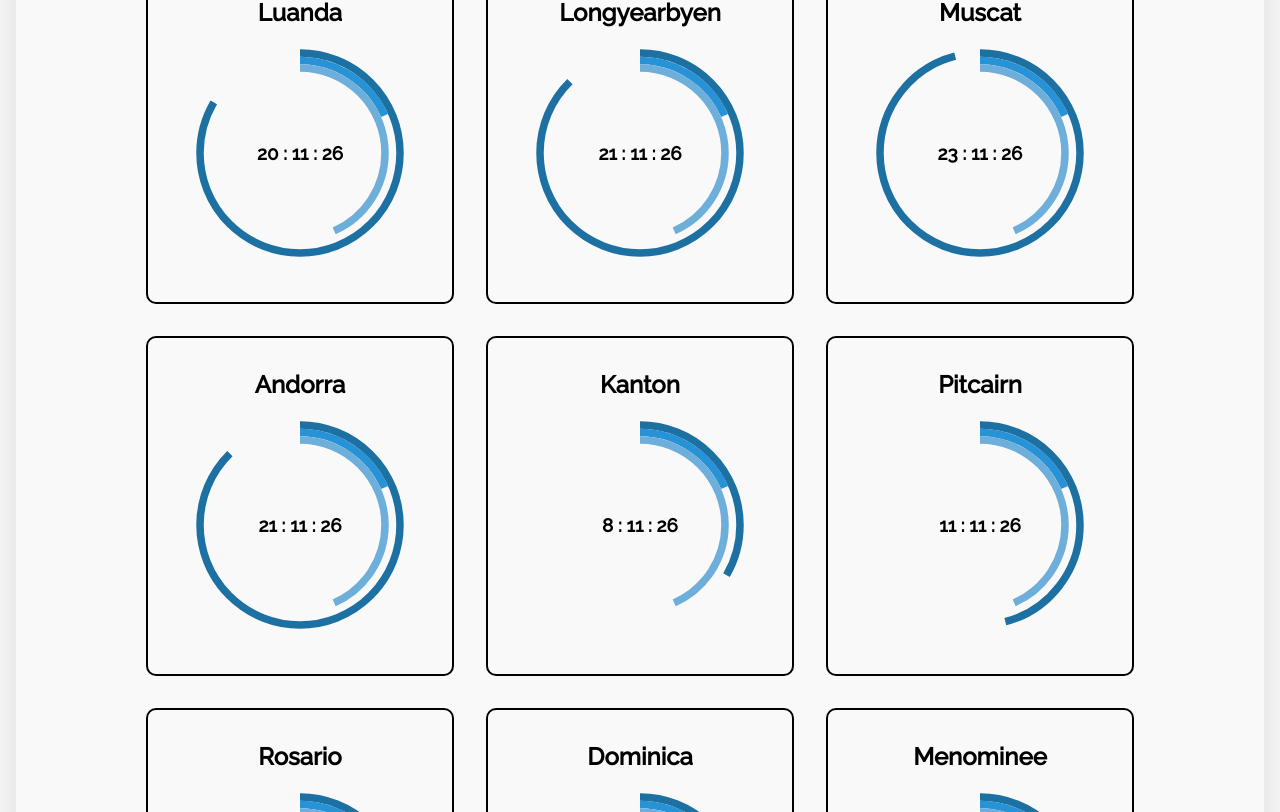
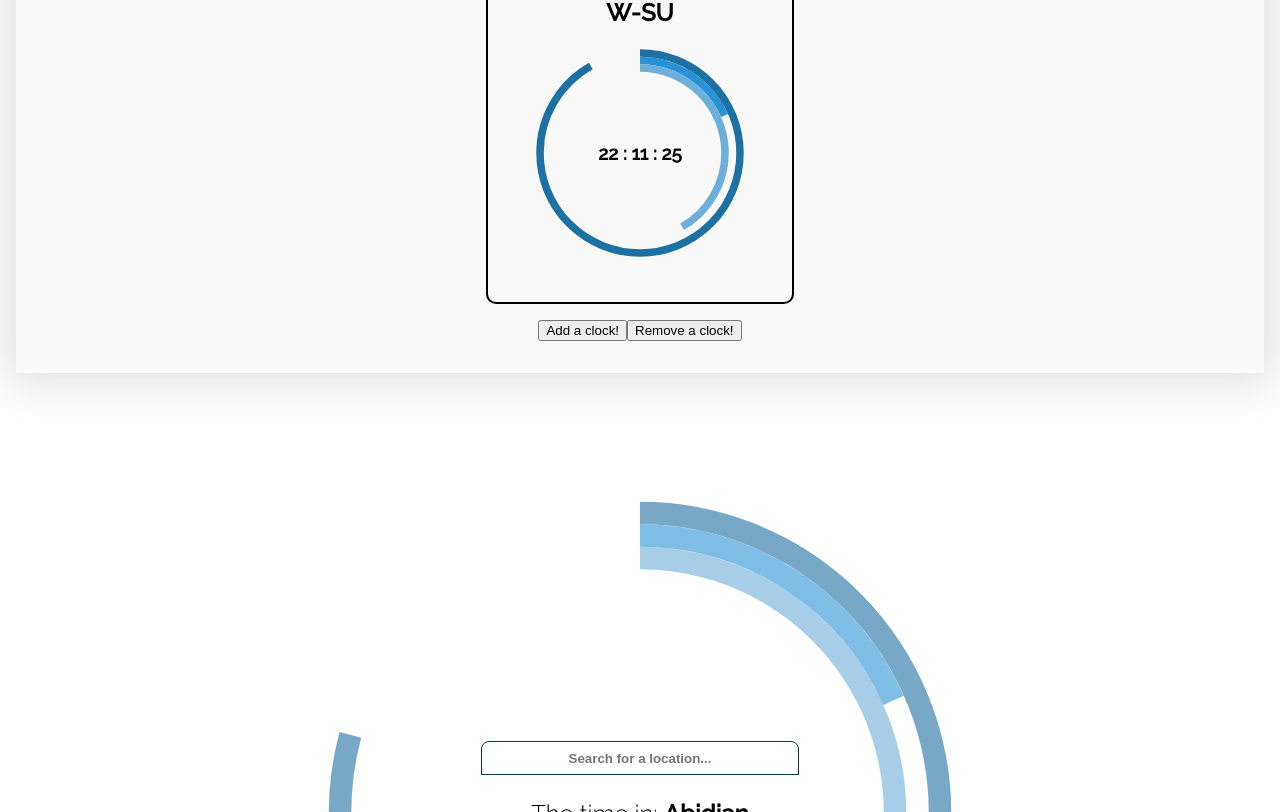
Before and after one commit to conermurphy/SVG-World-Clocks, a React (Create React App) app: page / in a window 1280 px wide. Shown: the part 948-1760 px from the top of the page. Built offline with nearby package versions, Linux system fonts and the light colour scheme.

Commit message:
WIP add/remove buttons

```diff
--- a/src/components/App.js
+++ b/src/components/App.js
@@ -11,7 +11,8 @@ class App extends React.Component {
   constructor(props)  {
     super(props);
     this.state = {
-        choice: ''
+        choice: '',
+        children: []
     };
   }
 
@@ -29,6 +30,31 @@ class App extends React.Component {
     return random;
   }
 
+  // clockGen = () => {
+  //   for(let i = 0; i < 5; i++)  {
+  //     console.log(i)
+  //     // {<Clock key = {i} number = {this.randomNum()}/>}
+
+  //   }
+  // }
+
+  // Look into a better way of doing this.
+  addClock(){
+    this.setState({
+      children: [
+        <Clock number = {this.randomNum()}/>,
+        this.state.children,
+      ]
+    })
+    console.log(this.state.children)
+  }
+
+  //How does this even work???
+  removeClock(){
+    this.state.children.splice(-1,1);
+  }
+
+
   render() {
     return (
       <div className={appStyles.pageContainer}>
@@ -40,15 +66,14 @@ class App extends React.Component {
           <div id='worldClocks' className={appStyles.worldClocks}>
             <div className={appStyles.preClocksContainers}>
                 <Clock number = {this.randomNum()} />
-                <Clock number = {this.randomNum()} />
-                <Clock number = {this.randomNum()} />
-                <Clock number = {this.randomNum()} />
-                <Clock number = {this.randomNum()}/>
-                <Clock number = {this.randomNum()}/>
-                <Clock number = {this.randomNum()}/>
-                <Clock number = {this.randomNum()}/>
-                <Clock number = {this.randomNum()}/>
-                <Clock number = {this.randomNum()}/>
+
+                {/* {this.clockGen()} */}
+                {this.state.children.map(child => child)}
+
+            </div>
+            <div className={appStyles.buttons}>
+              <button onClick={() => this.addClock()}>Add a clock!</button>
+              <button onClick={() => this.removeClock()}>Remove a clock!</button>
             </div>
           </div>
           <div id='choiceClock'className={appStyles.choiceSection}>
```
